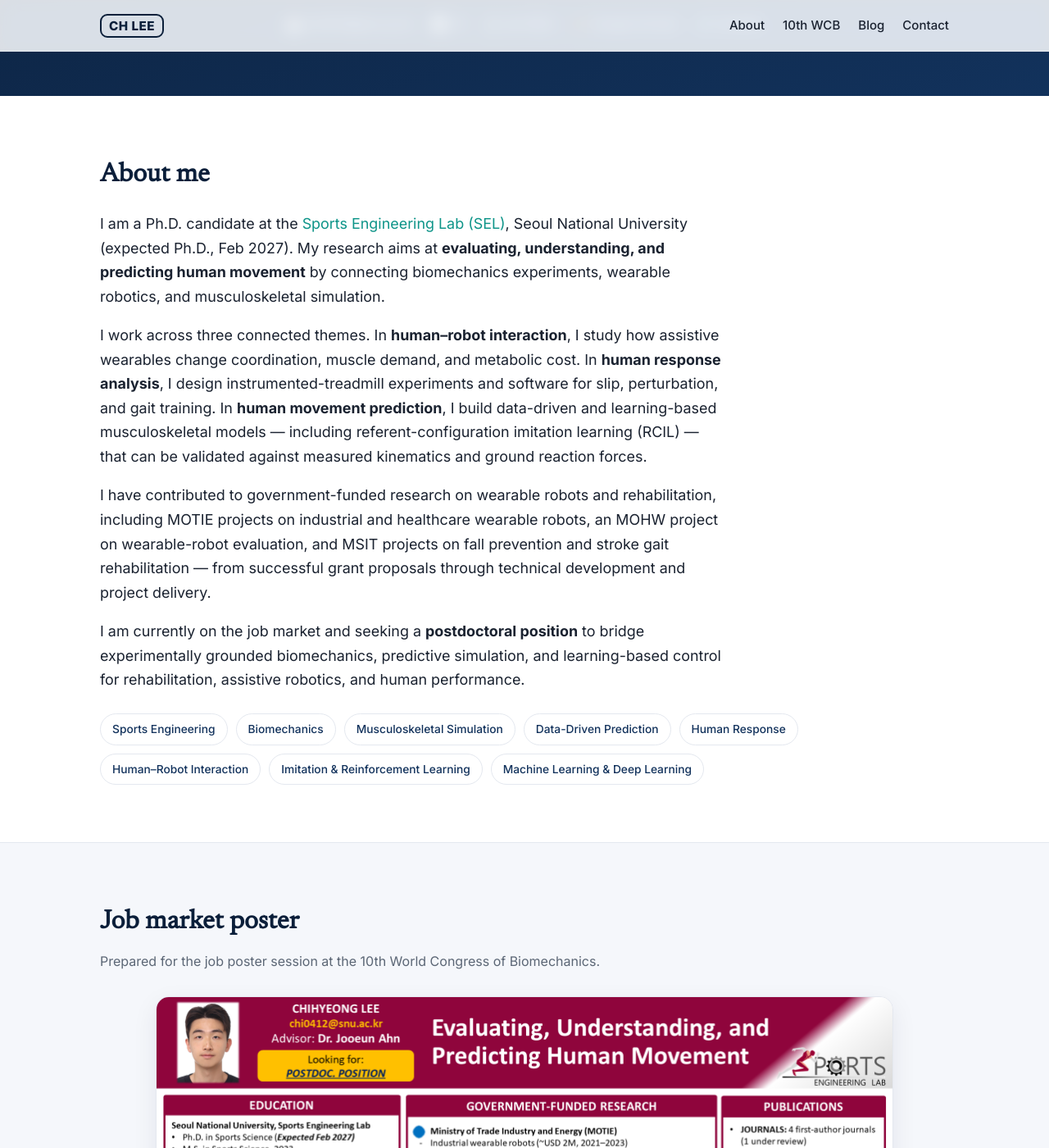
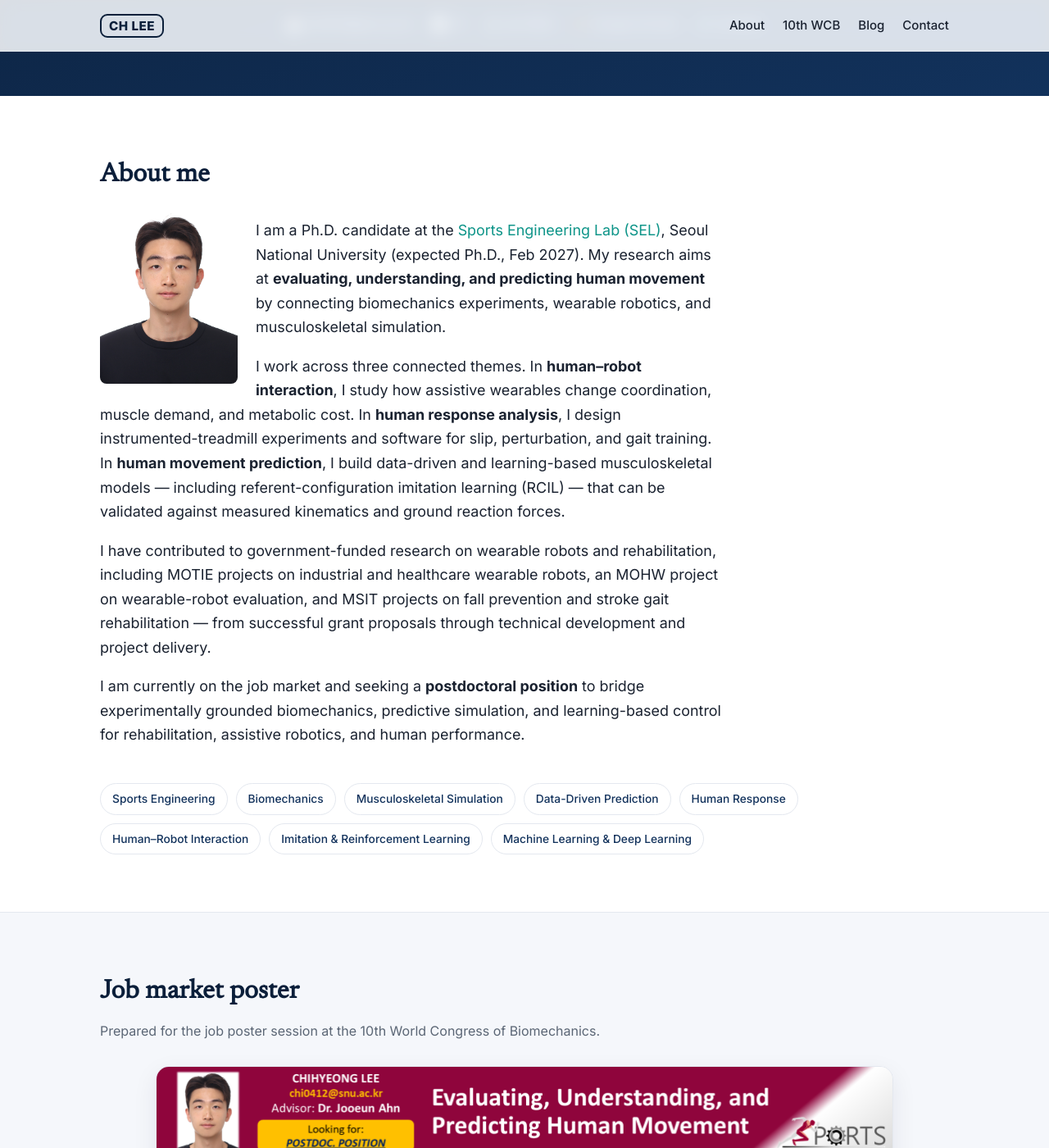
Before and after one commit to 27bro/27bro.github.io, a Jekyll site: the page built from index.html, in a window 1280 px wide and 1400 px high, scrolled down 400 px. Shown: the whole window at 82% size. Built offline with Jekyll 4.4.1, drawn with Linux system fonts in a browser that asks for light colours.

Commit message:
Add ID photo beside About me text with wrap layout.
Co-authored-by: Cursor <cursoragent@cursor.com>

```diff
--- a/assets/css/style.css
+++ b/assets/css/style.css
@@ -124,6 +124,37 @@ a:hover { text-decoration: underline; }
 .section-desc { color: var(--muted); margin: 0 0 30px; }
 .lead { font-size: 1.12rem; color: var(--ink); }
 .section p { max-width: 760px; }
+
+.about-body {
+  max-width: 760px;
+  overflow: auto;
+}
+.about-photo {
+  float: left;
+  width: 168px;
+  height: auto;
+  margin: 4px 22px 14px 0;
+  border-radius: 8px;
+  object-fit: cover;
+  display: block;
+}
+.about-body .lead {
+  max-width: none;
+}
+.about-body::after {
+  content: "";
+  display: table;
+  clear: both;
+}
+
+@media (max-width: 720px) {
+  .about-photo {
+    float: none;
+    display: block;
+    width: 140px;
+    margin: 0 0 18px;
+  }
+}
 
 /* research entry body (rendered markdown) */
 .research-body { max-width: 760px; font-size: 1.06rem; }
--- a/index.html
+++ b/index.html
@@ -32,6 +32,9 @@ title: About
 <section id="about" class="section">
   <div class="wrap">
     <h2 class="section-title">About me</h2>
+    <div class="about-body">
+      <img class="about-photo" src="{{ '/assets/img/id_photo.jpg' | relative_url }}"
+           alt="{{ site.author.name }}">
       <p class="lead">
         I am a Ph.D. candidate at the <a href="{{ site.lab_url }}" target="_blank" rel="noopener">Sports
         Engineering Lab (SEL)</a>, Seoul National University (expected Ph.D., Feb 2027).
@@ -59,6 +62,7 @@ title: About
         to bridge experimentally grounded biomechanics, predictive simulation, and
         learning-based control for rehabilitation, assistive robotics, and human performance.
       </p>
+    </div>
 
     <div class="pill-row">
       <span class="pill">Sports Engineering</span>
```
Also changed, not shown: assets/img/id_photo.jpg (added). Lines whose indentation alone changed are shown as unchanged.
